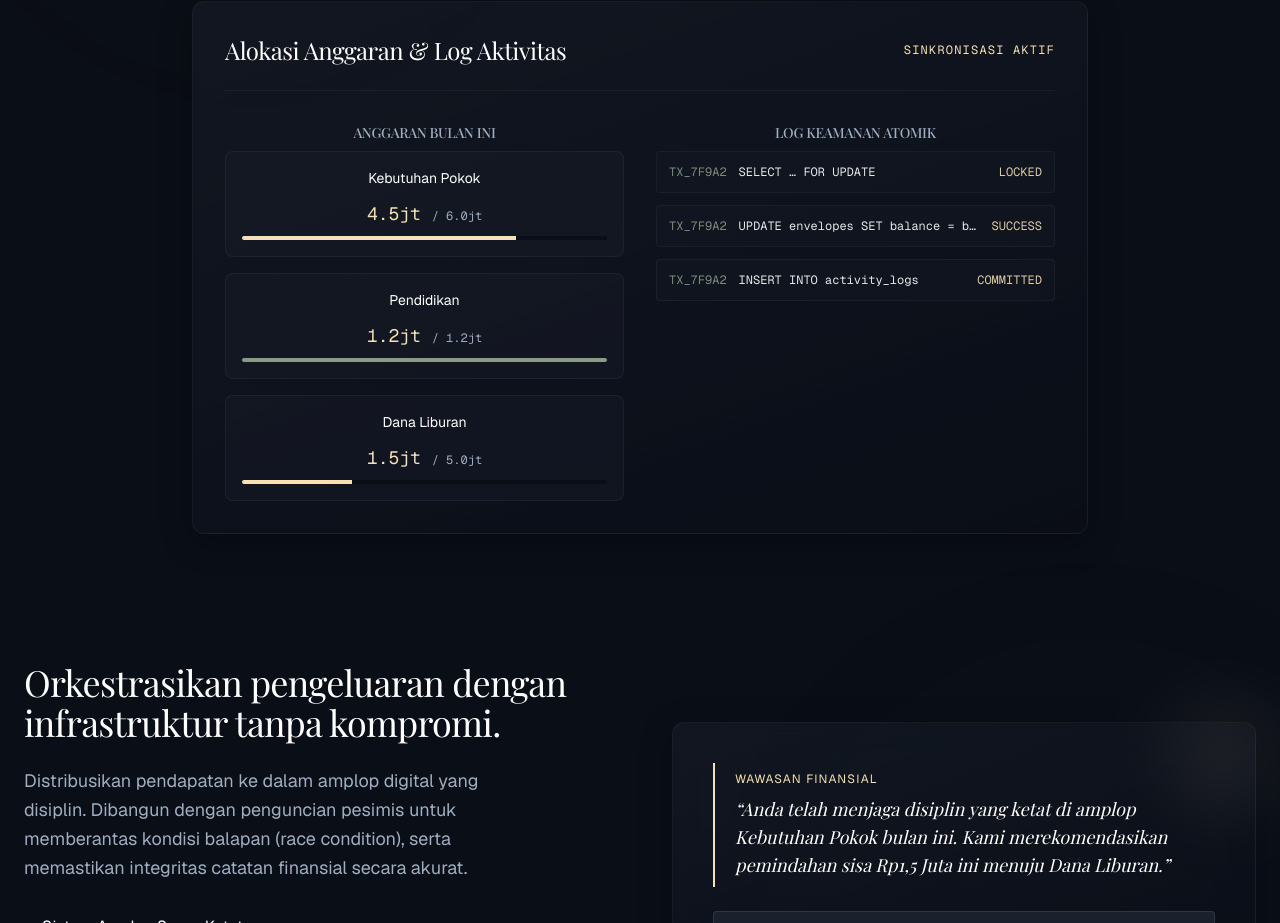
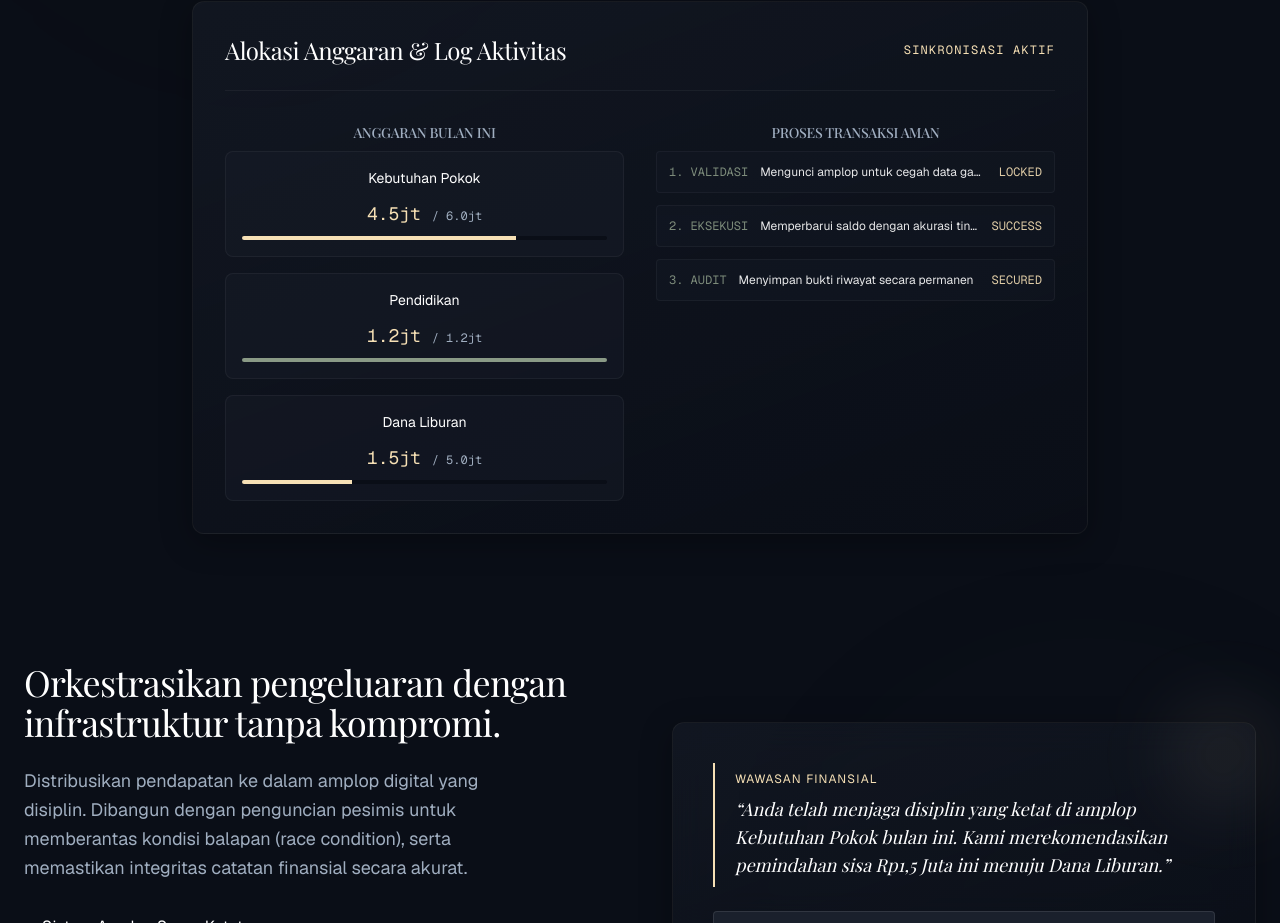
Before and after one commit to Rkmlr/Project-Vibe-Coding, a Next.js app in the folder frontend-next/: page / in a window 1280 px wide. Shown: the part 800-1723 px from the top of the page. Built offline with nearby package versions, Linux system fonts and the light colour scheme; a web font is replaced by a local one.

Commit message:
feat: make audit log visualization more informative and human-readable

```diff
--- a/frontend-next/src/app/page.js
+++ b/frontend-next/src/app/page.js
@@ -91,23 +91,23 @@ export default function Home() {
 
               {/* Audit Log Visualization */}
               <div className="space-y-4">
-                <h3 className="text-sm font-medium text-brand-muted uppercase tracking-wider mb-2">Log Keamanan Atomik</h3>
+                <h3 className="text-sm font-medium text-brand-muted uppercase tracking-wider mb-2">Proses Transaksi Aman</h3>
                 <div className="space-y-3 font-mono text-xs opacity-90">
                   <div className="flex flex-col space-y-3">
                     <div className="flex justify-between items-center bg-brand-slate/30 p-3 rounded border border-white/5">
-                      <span className="text-brand-sage shrink-0">TX_7F9A2</span>
-                      <span className="text-white truncate mx-3 flex-1 text-left">SELECT … FOR UPDATE</span>
+                      <span className="text-brand-sage shrink-0">1. VALIDASI</span>
+                      <span className="text-white truncate mx-3 flex-1 text-left font-sans">Mengunci amplop untuk cegah data ganda</span>
                       <span className="text-brand-gold shrink-0 text-right">LOCKED</span>
                     </div>
                     <div className="flex justify-between items-center bg-brand-slate/30 p-3 rounded border border-white/5">
-                      <span className="text-brand-sage shrink-0">TX_7F9A2</span>
-                      <span className="text-white truncate mx-3 flex-1 text-left">UPDATE envelopes SET balance = balance - 15</span>
+                      <span className="text-brand-sage shrink-0">2. EKSEKUSI</span>
+                      <span className="text-white truncate mx-3 flex-1 text-left font-sans">Memperbarui saldo dengan akurasi tinggi</span>
                       <span className="text-brand-gold shrink-0 text-right">SUCCESS</span>
                     </div>
                     <div className="flex justify-between items-center bg-brand-slate/30 p-3 rounded border border-white/5">
-                      <span className="text-brand-sage shrink-0">TX_7F9A2</span>
-                      <span className="text-white truncate mx-3 flex-1 text-left">INSERT INTO activity_logs</span>
-                      <span className="text-brand-gold shrink-0 text-right">COMMITTED</span>
+                      <span className="text-brand-sage shrink-0">3. AUDIT</span>
+                      <span className="text-white truncate mx-3 flex-1 text-left font-sans">Menyimpan bukti riwayat secara permanen</span>
+                      <span className="text-brand-gold shrink-0 text-right">SECURED</span>
                     </div>
                   </div>
                 </div>
```
